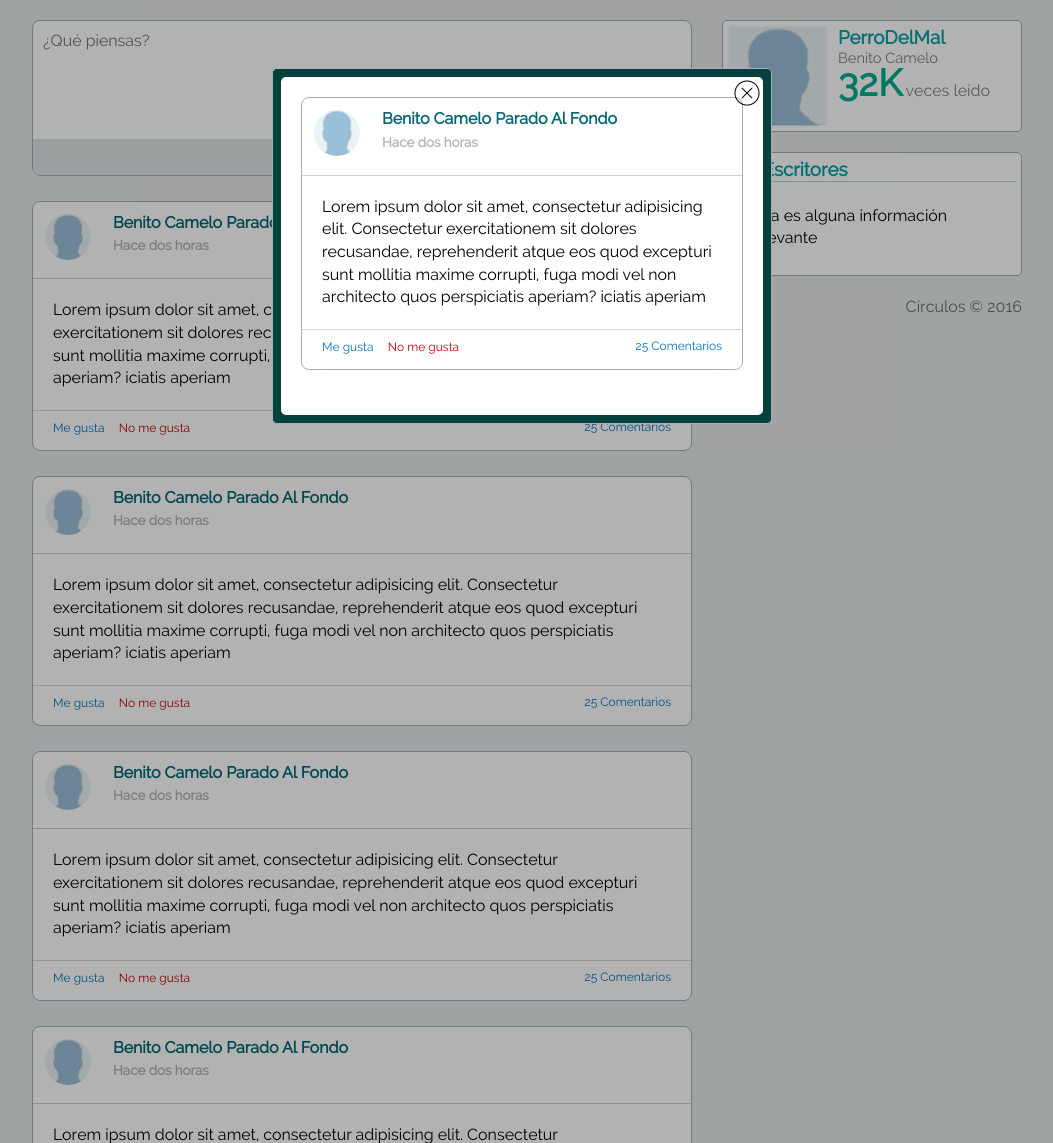
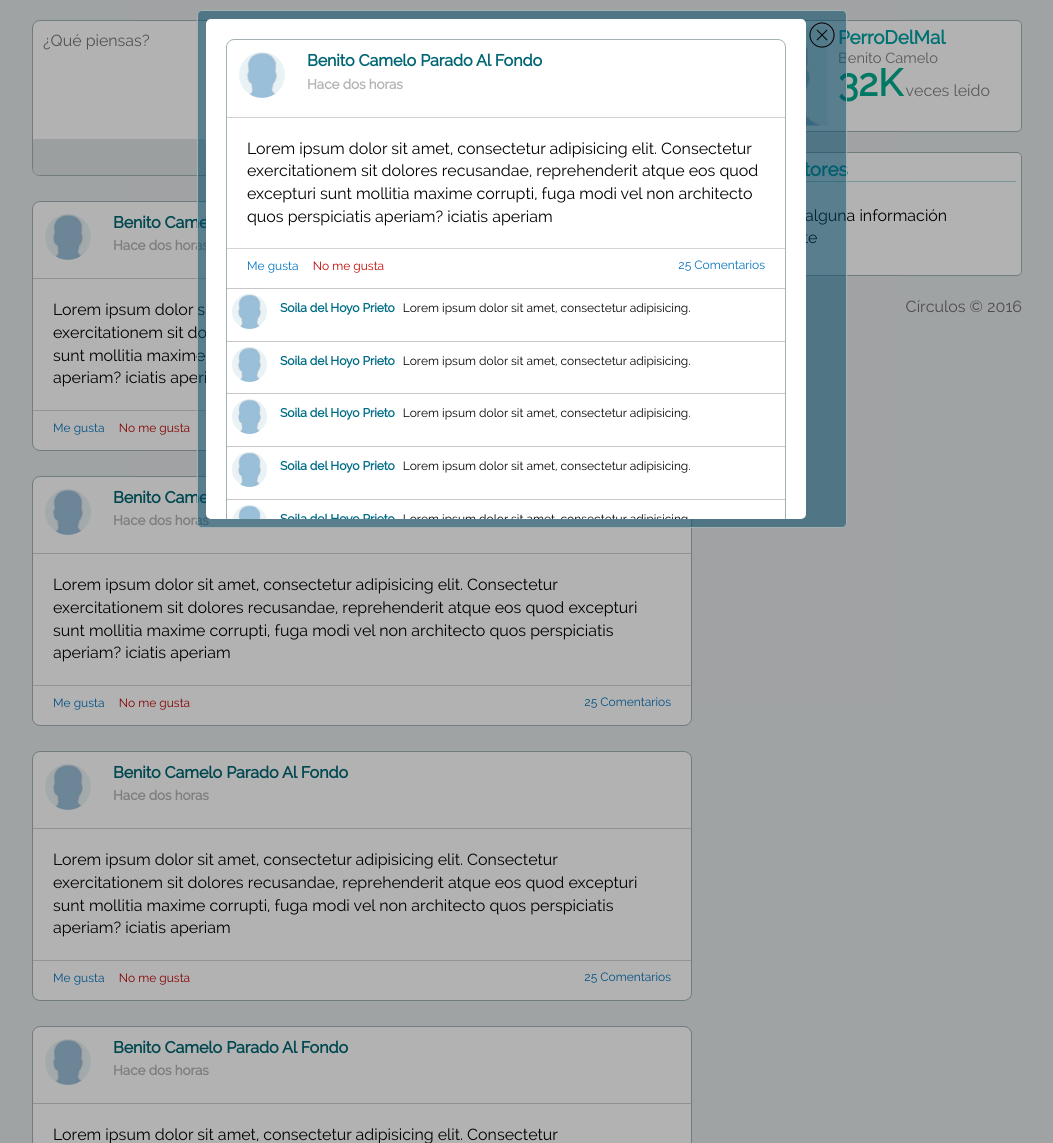
Before and after one commit to abrahamlaraharo13/onlybedwars, a PHP site: page / in a window 1280 px wide, after a click on "25 Comentarios". Shown: the part 60-1203 px from the top of the page, without its empty margins (118-1171 px from the left). Run offline with PHP 8.4, Linux system fonts and the light colour scheme.

Commit message:
Perfil y estilos nuevos

```diff
--- a/css/style.css
+++ b/css/style.css
@@ -408,21 +408,23 @@ div.background_modal:target{
 
 
 div.modal_container{
-	background-color: #05413F;
+	background: rgba(0,75, 105, .5);
 	/*box-shadow: 0px 0px 10px #000;*/
 	border:1px solid #A1B1B4;
 	border-radius: 5px;
 	color: #000;
-	margin: 10% auto;
-	width: 500px;
+	margin: 70px auto;
+	width: 650px;
 	padding: 8px;
 	position: relative;
 }
 
 div.modal_content{
+	overflow: auto;
 	padding: 20px;
 	border-radius: 5px;
 	background: #fff;
+	height: 500px;
 }
 
 div.background_modal .close_button img{
@@ -450,3 +452,68 @@ a.comments_button{
 	float:right;
 	margin-right:20px;
 }
+
+/*============= comentarios ==============*/
+
+div.comment{
+	border-top: 1px solid #C7C7C7;
+}
+
+.comment div.image, .comment div.text{
+	float: left;
+}
+
+.comment div.image img{
+	margin: 5px;
+	border-radius: 50%;
+}
+
+.comment div.text{
+	padding: 8px;
+	font-size: 9pt;
+}
+
+div.text a{
+	font-size: 9pt;
+	color: #006D87;
+	font-weight: bold;
+	margin-right: 5px;
+}
+
+div.text input{
+	width: 470px;
+	height: 20px;
+	border:none;
+	font-size: 9pt;
+}
+
+div.user_menu{
+	height:40px;
+	border:1px solid #CCCCCC;
+	width:1000px;
+	margin:auto;
+	background: #fff;
+	font-size: 0px;
+}
+
+div.user_menu a{
+	margin: 0;
+	padding: 8px 20px 5px 20px;
+	display: inline-block;
+	background: #F2F2F2;
+	height: 100%;
+	border-right:1px solid #CCCCCC;
+	font-weight: bold;
+	font-size: 11pt;
+	color: #005166;
+}
+
+div.user_menu a:hover{
+	color: #001E26;
+	background: #FCFCFC;
+}
+
+div.user_menu .active{
+	color: #001E26;
+	background: #FCFCFC;
+}
--- a/index.php
+++ b/index.php
@@ -127,6 +127,32 @@
 					<a href="#" class="dislike_button">No me gusta</a>
 					<a href="#openmodal" class="comments_button">25 Comentarios</a>
 				</div>
+				<div class="comments_container">
+				<?php for ($i=0; $i < 15; $i++) { ?>
+					<div class="comment">
+						<div class="image">
+							<img src="img/avatar64.jpg" width="35" alt="Imagen">
+						</div>
+						<div class="text">
+							<a href="#" class="name">Soila del Hoyo Prieto</a>
+								Lorem ipsum dolor sit amet, consectetur adipisicing.
+						</div>
+						<div style="clear:both;"></div>
+					</div>
+				<?php } ?>
+				<!-- ========== caja comentario ===========  -->
+					<div class="comment">
+						<div class="image">
+							<img src="img/avatar64.jpg" width="35" alt="Imagen">
+						</div>
+						<div class="text">
+							<form method="post" action="#">
+								<input type="text" name="comment" placeholder="Haz un comentario">
+							</form>
+						</div>
+						<div style="clear:both;"></div>
+					</div>
+				</div>
 			</section>
 			</div>
 		</div>
```
Also changed, not shown: profile.php (+9 -2 lines).
